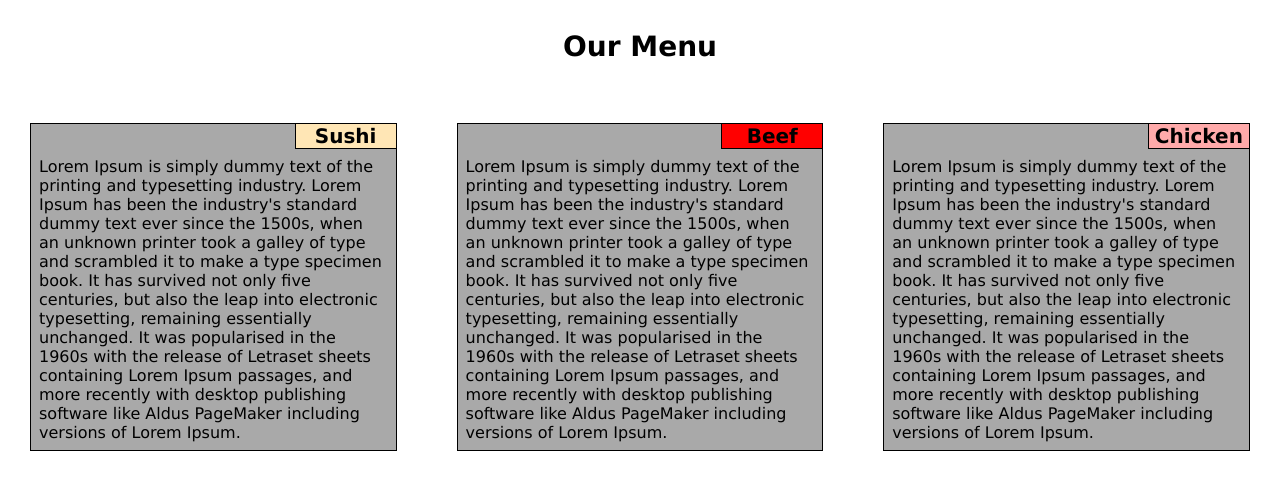
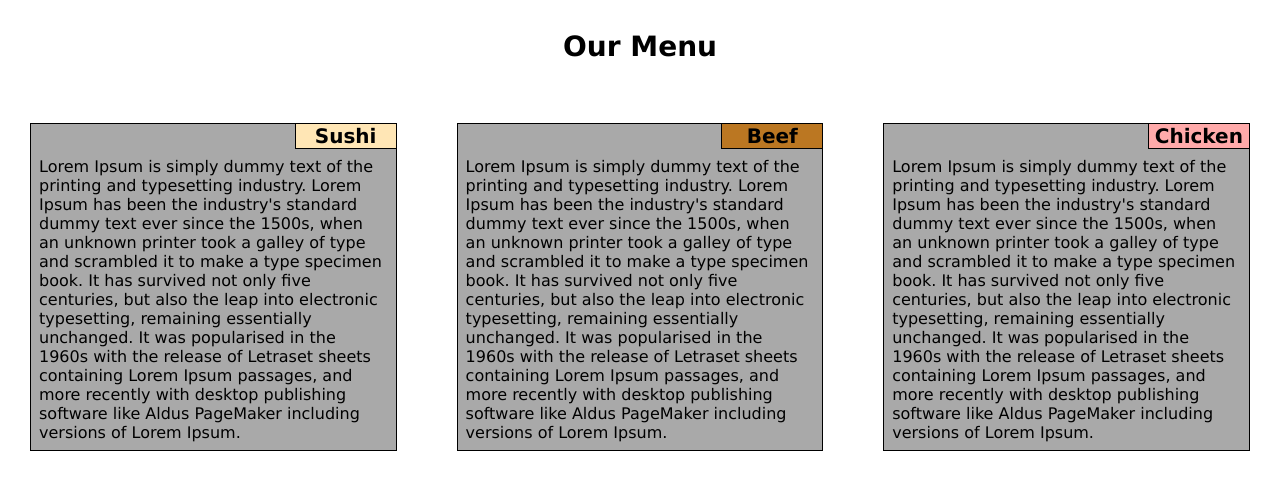
Before and after one commit to evelloso2/css-course, a plain HTML site: page root/index.html in a window 1280 px wide. Drawn offline with Linux system fonts and the light colour scheme.

Commit message:
craindo pasta root para o site do exercício

```diff
--- a/css/styles.css
+++ b/root/css/styles.css
@@ -21,7 +21,6 @@
 }
 
 section {
-
     float: left;
     box-sizing: border-box;
 }
@@ -48,7 +47,7 @@
 }
 
 #tit2 {
-    background-color: #ff0000;
+    background-color: #bb7722;
 }
 
 #tit3 {
```
Also changed, not shown: root/index.html (renamed from index.html).
